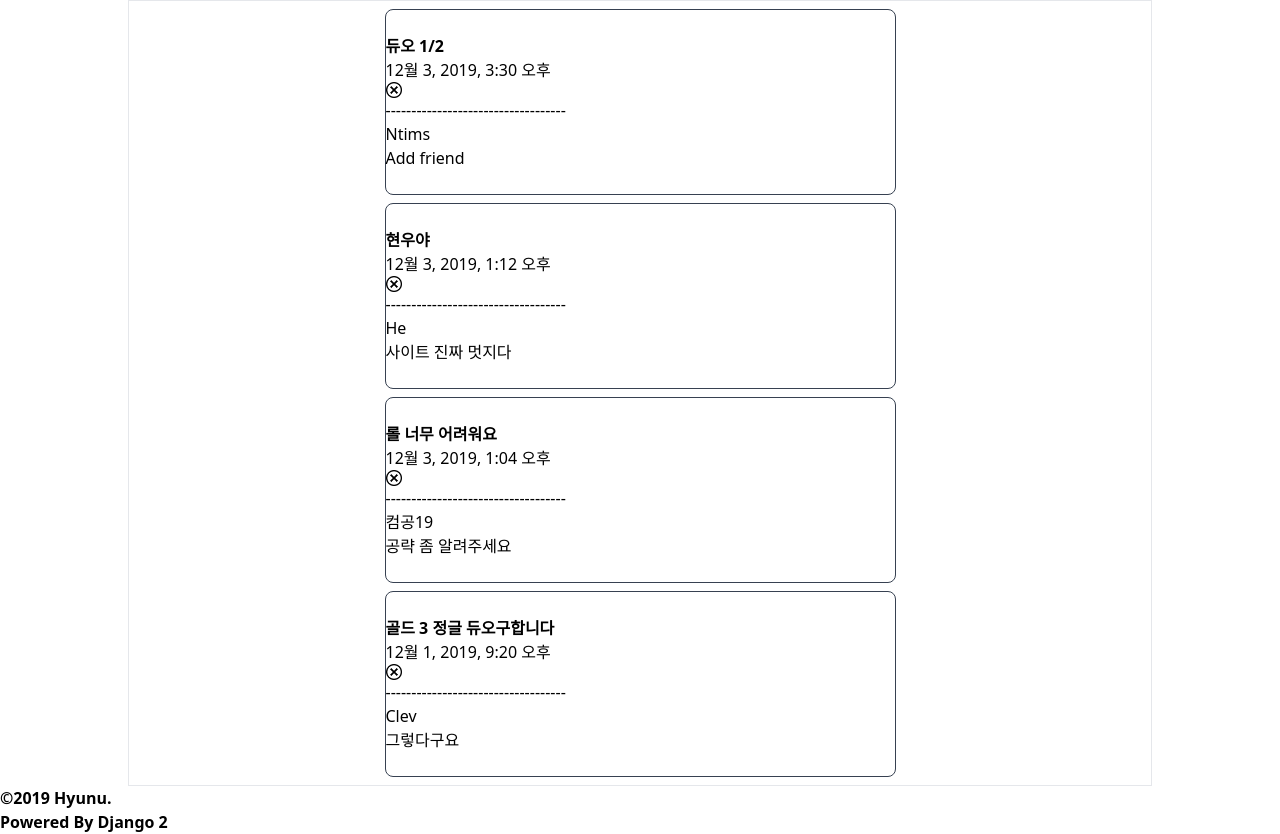
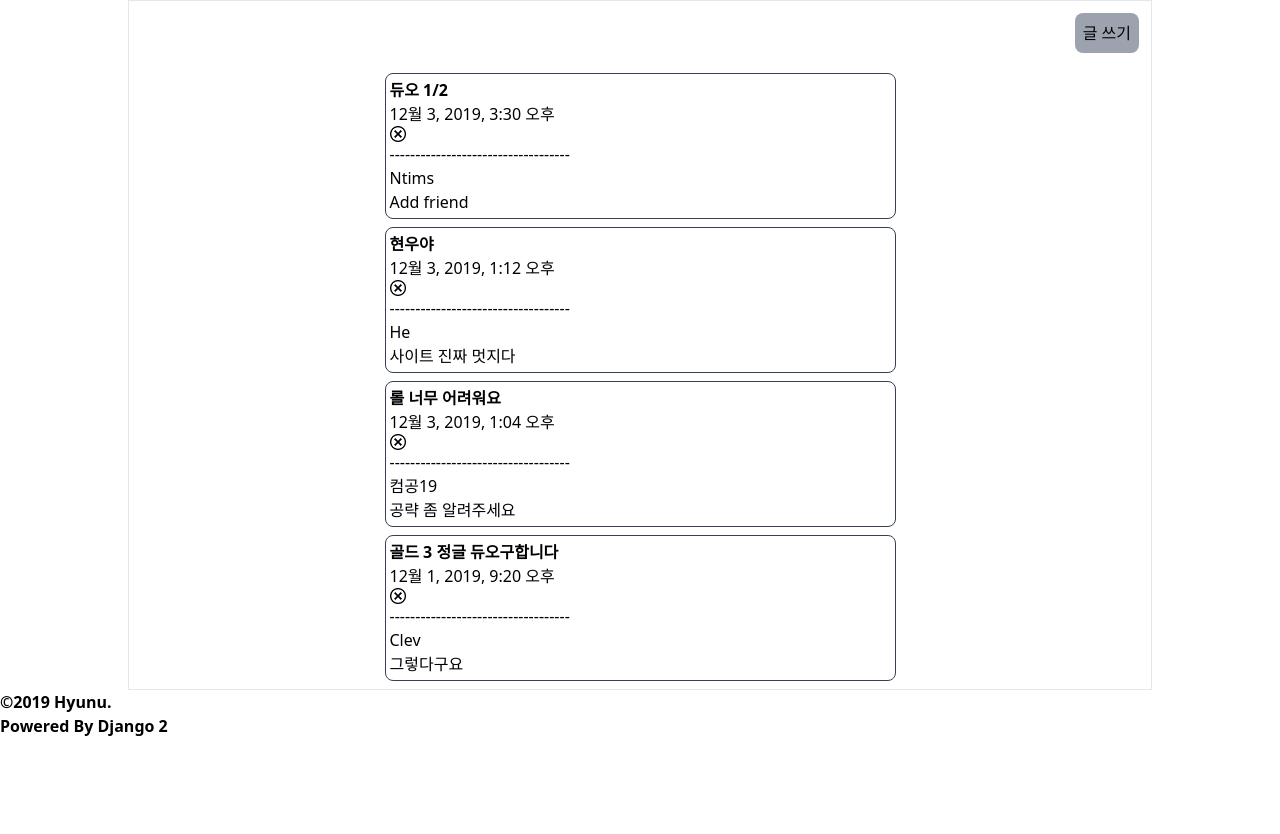
Before and after one commit to Clever5214/FDF.GG, a Django app: page /newsfeed/ in a window 1280 px wide. Shown: the part 44-878 px from the top of the page. After the commit the page ends 780 px from the top, so only its background shows below. Run offline with Django 3.2, Linux system fonts and the light colour scheme; data comes from the database, SQL or seed files in the repository.

Commit message:
add button in newsfeed

```diff
--- a/mysite/main/templates/main/newsfeed.html
+++ b/mysite/main/templates/main/newsfeed.html
@@ -6,10 +6,12 @@
 
 <body>
 	<div class="container border mx-auto w-4/5">
+		<div class='flex flex-row-reverse'>
+			<button class='bg-gray-400 m-3 p-2 rounded-lg' href='#'>글 쓰기</button>
+		</div>
 		{% load staticfiles %}
 		{% for feed in articles reversed %}
-		<div class="mx-auto border border-gray-700 rounded-lg m-2 w-1/2">
-			<br>
+		<div class="mx-auto border border-gray-700 rounded-lg m-2 p-1 w-1/2">
 			<h2 class="title font-bold">{{ feed.title }}</h2>
 			<div class="date">{{ feed.created_at }}</div>
 			{% load staticfiles %}
@@ -21,7 +23,6 @@
 			<p>-----------------------------------</p>
 			<a class="name">{{ feed.nick_name }}</a>
 			<p class="content">{{ feed.content }}</p>
-			<br>
 		</div>
 		{% endfor %}
 	</div>
```
Also changed, not shown: requirements.txt (renamed from requirement.txt).
